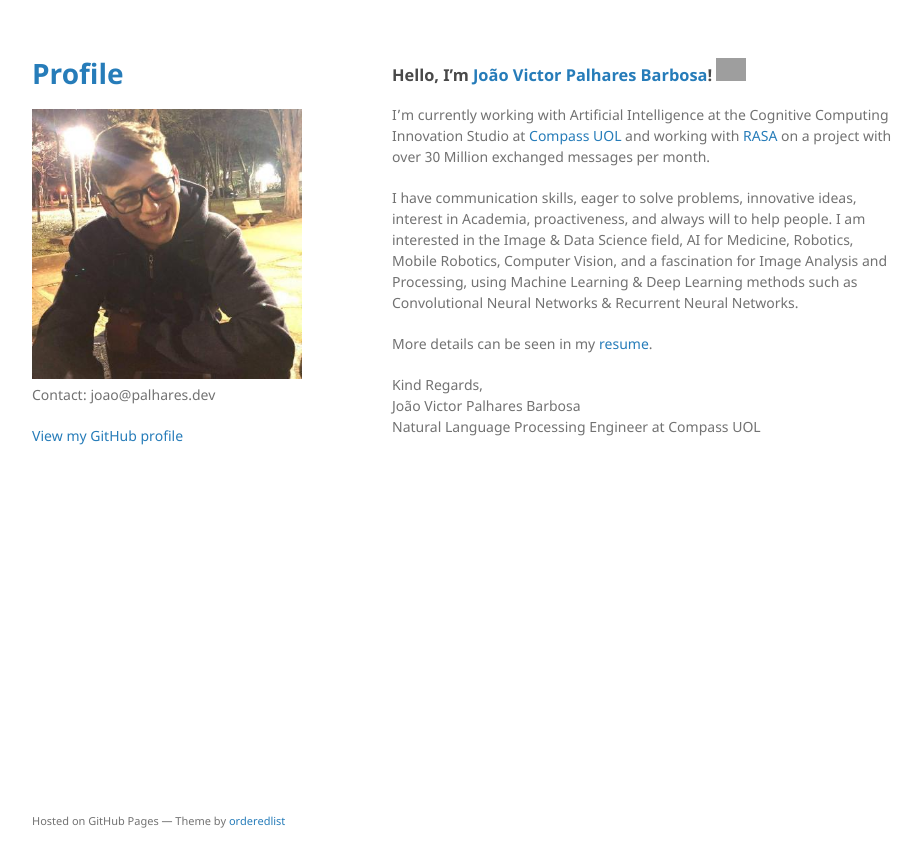
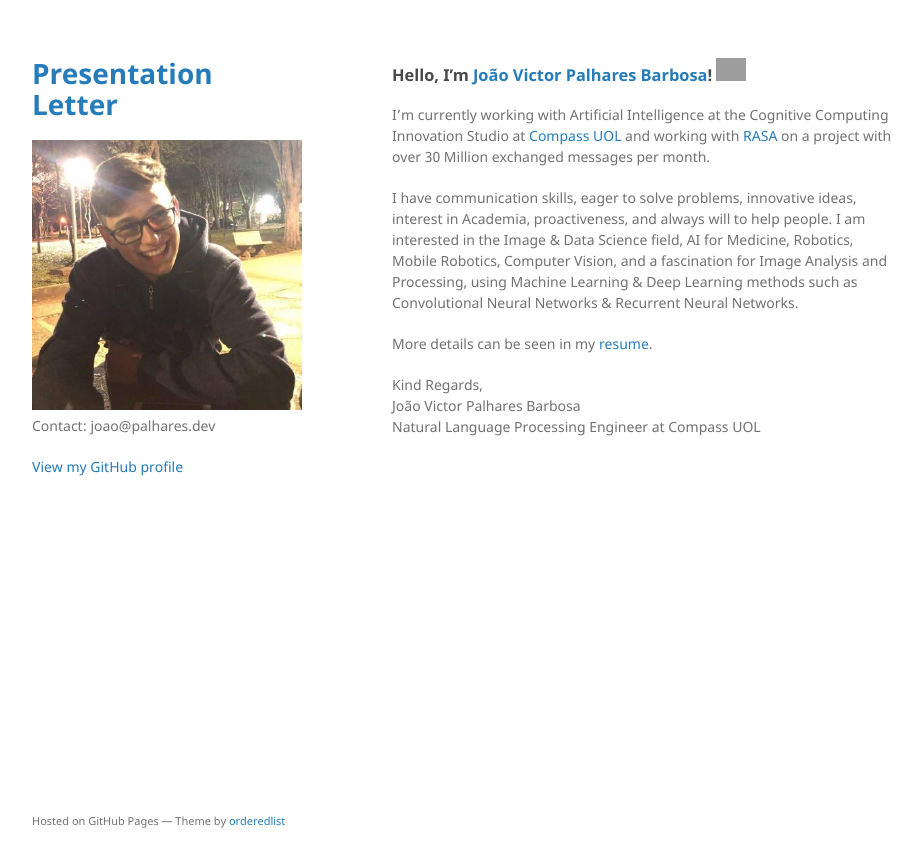
Before and after one commit to joaoavanzini/joaoavanzini.github.io, a Jekyll site: the page built from index.md, in a window 1280 px wide. Shown: the top 867 px of the page, without its empty margins (178-1099 px from the left). Built offline with Jekyll 4.4.1, drawn with Linux system fonts in a browser that asks for light colours; our own code applies the rules of GitHub Pages for plain Markdown files; grey boxes are pictures that could not be loaded.

Commit message:
Atualizando o perfil

```diff
--- a/_config.yml
+++ b/_config.yml
@@ -1,4 +1,4 @@
-title: Profile
+title: Presentation Letter
 logo: /assets/img/joao_victor.jpeg
 description: "Contact: joao@palhares.dev"
 show_downloads: true
```
Also changed, not shown: jekyll-theme-minimal.gemspec.
